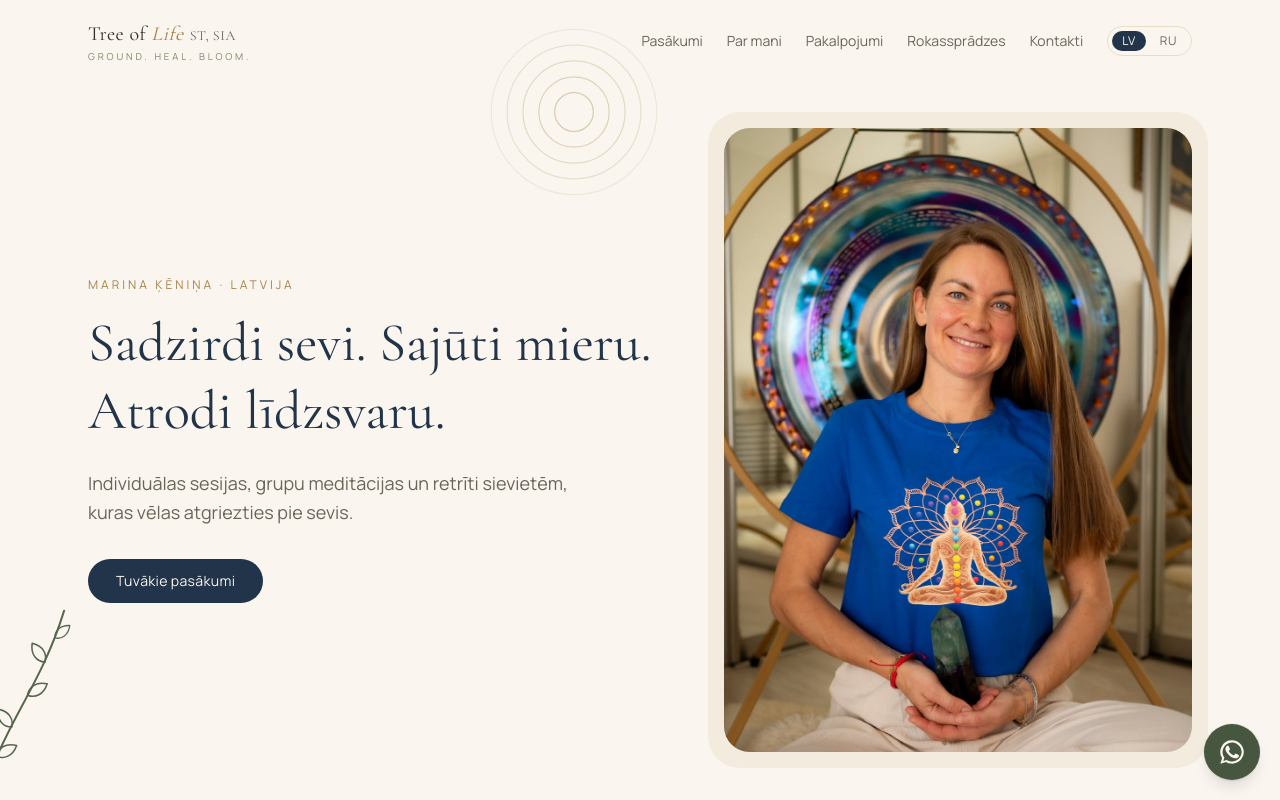
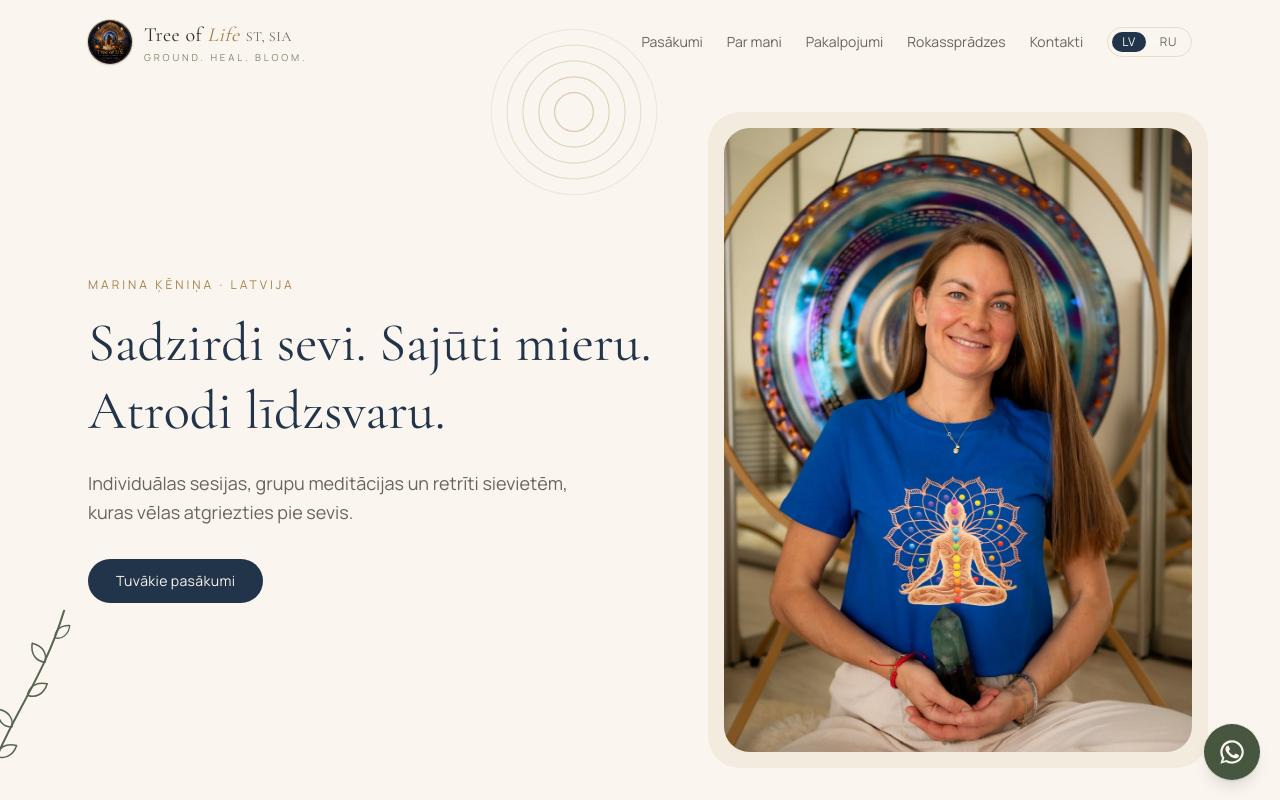
Before and after one commit to 64NiK/marinatree, a Next.js app: page /lv in a window 1280 px wide. Shown: the top 800 px of the page. Built offline with nearby package versions, Linux system fonts and the light colour scheme.

Commit message:
Revert header wordmark to logo + text (screenshot was sent by mistake)
Co-Authored-By: Claude Opus 4.8 <noreply@anthropic.com>

```diff
--- a/app/[lang]/layout.tsx
+++ b/app/[lang]/layout.tsx
@@ -58,13 +58,23 @@ export default async function RootLayout({
       <body className="min-h-screen bg-cream text-ink">
         <header className="absolute top-0 left-0 right-0 z-20">
           <div className="mx-auto flex max-w-6xl items-center justify-between px-6 py-5">
-            <Link href={`/${lang}`} className="flex flex-col leading-none">
+            <Link href={`/${lang}`} className="flex items-center gap-3">
+              <Image
+                src="/logo.jpg"
+                alt="Tree of Life Sound Temple"
+                width={96}
+                height={96}
+                priority
+                className="h-11 w-11 shrink-0 rounded-full object-cover shadow-sm ring-1 ring-gold/30"
+              />
+              <span className="flex flex-col leading-none">
                 <span className="font-display text-lg tracking-wide text-ink sm:text-xl">
                   Tree of <span className="italic text-gold">Life</span>
                   <span className="ml-1.5 text-sm text-ink-soft">ST, SIA</span>
                 </span>
                 <span className="mt-1 whitespace-nowrap text-[0.6rem] uppercase tracking-[0.2em] text-forest-soft sm:tracking-[0.3em]">
                   {t.tagline}
+                </span>
               </span>
             </Link>
             <nav className="flex items-center gap-4 text-sm sm:gap-6">
```
Lines whose indentation alone changed are shown as unchanged.
